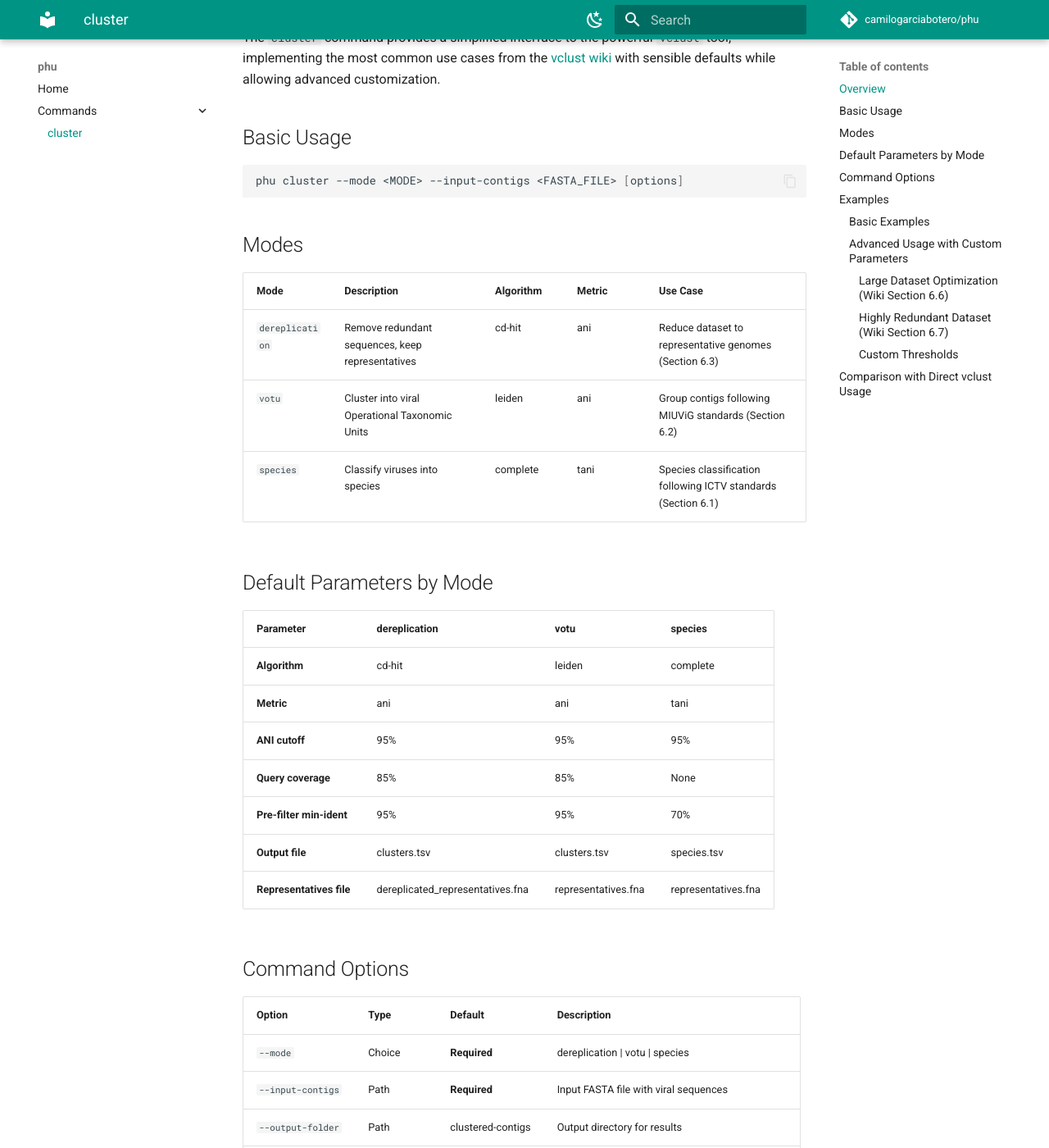
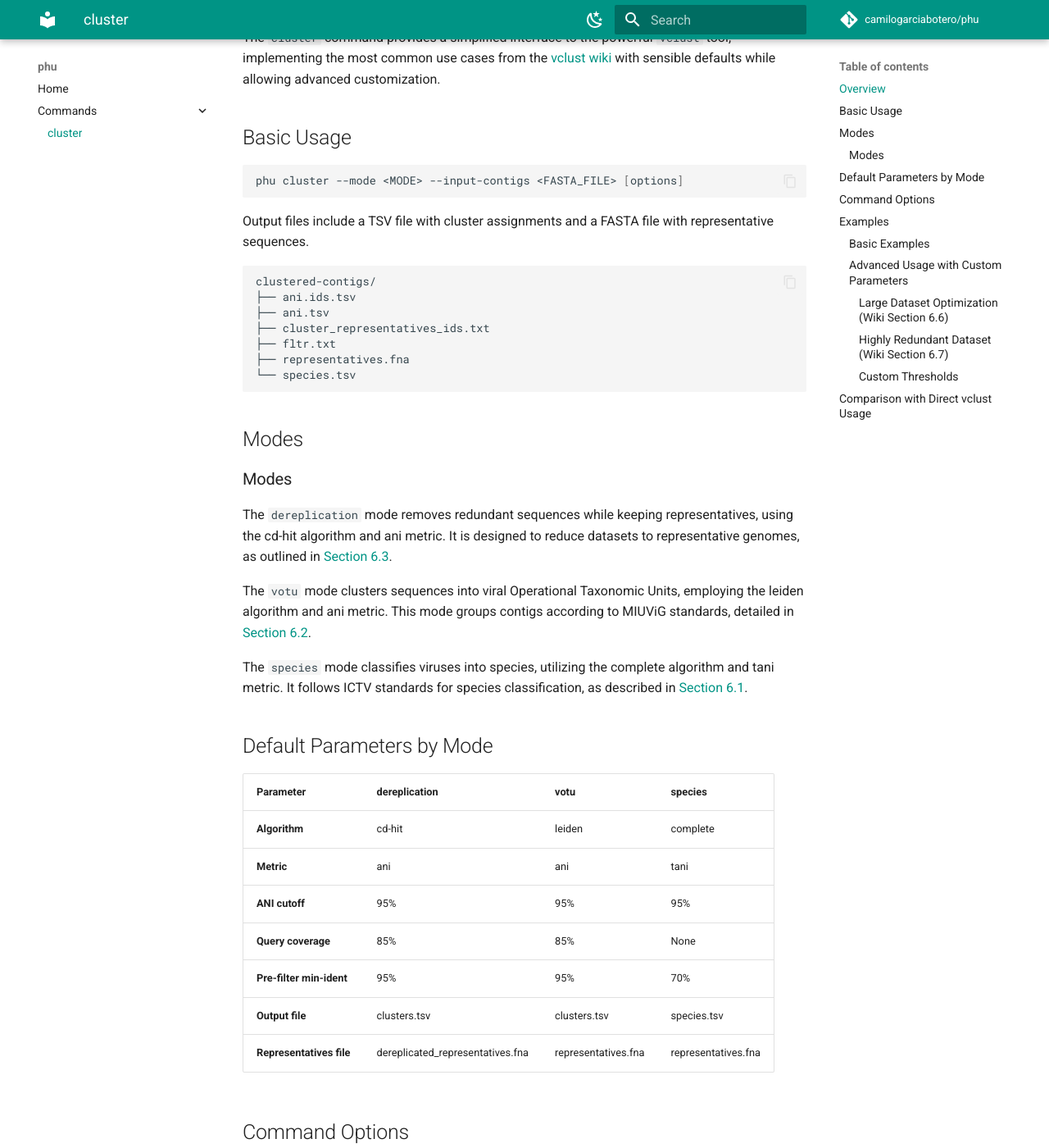
Before and after one commit to camilogarciabotero/phu, an MkDocs documentation site: the page built from docs/commands/cluster.md, in a window 1280 px wide and 1400 px high, scrolled down 289 px. Shown: the whole window at 82% size. Built offline with MkDocs 1.6.1 and Material for MkDocs 9.7.7, drawn with Linux system fonts in a browser that asks for light colours; comment, search, counter and statistics services are not loaded; some of the changed text lies outside the part shown.

Commit message:
Update README and cluster command documentation with improved installation instructions and detailed output file structure

````diff
--- a/docs/commands/cluster.md
+++ b/docs/commands/cluster.md
@@ -12,13 +12,28 @@
 phu cluster --mode <MODE> --input-contigs <FASTA_FILE> [options]
 ```
 
+Output files include a TSV file with cluster assignments and a FASTA file with representative sequences.
+
+```bash
+clustered-contigs/
+├── ani.ids.tsv
+├── ani.tsv
+├── cluster_representatives_ids.txt
+├── fltr.txt
+├── representatives.fna
+└── species.tsv
+```
+
+
 ## Modes
 
-| Mode | Description | Algorithm | Metric | Use Case |
-|------|-------------|-----------|--------|----------|
-| `dereplication` | Remove redundant sequences, keep representatives | cd-hit | ani | Reduce dataset to representative genomes (Section 6.3) |
-| `votu` | Cluster into viral Operational Taxonomic Units | leiden | ani | Group contigs following MIUViG standards (Section 6.2) |
-| `species` | Classify viruses into species | complete | tani | Species classification following ICTV standards (Section 6.1) |
+### Modes
+
+The `dereplication` mode removes redundant sequences while keeping representatives, using the cd-hit algorithm and ani metric. It is designed to reduce datasets to representative genomes, as outlined in [Section 6.3](https://github.com/refresh-bio/vclust/wiki/6-Use-cases#63-dereplicate-viral-contigs-into-representative-genomes).
+
+The `votu` mode clusters sequences into viral Operational Taxonomic Units, employing the leiden algorithm and ani metric. This mode groups contigs according to MIUViG standards, detailed in [Section 6.2](https://github.com/refresh-bio/vclust/wiki/6-Use-cases#62-assign-viral-contigs-into-votus-following-miuvig-standards).
+
+The `species` mode classifies viruses into species, utilizing the complete algorithm and tani metric. It follows ICTV standards for species classification, as described in [Section 6.1](https://github.com/refresh-bio/vclust/wiki/6-Use-cases#61-classify-viruses-into-species-and-genera-following-ictv-standards).
 
 ## Default Parameters by Mode
 
@@ -34,13 +49,36 @@
 
 ## Command Options
 
-| Option | Type | Default | Description |
-|--------|------|---------|-------------|
-| `--mode` | Choice | **Required** | dereplication \| votu \| species |
-| `--input-contigs` | Path | **Required** | Input FASTA file with viral sequences |
-| `--output-folder` | Path | clustered-contigs | Output directory for results |
-| `--threads` | Integer | 0 | Number of threads (0 = all cores) |
-| `--vclust-params` | String | None | Custom vclust parameters (see Advanced Usage) |
+```bash
+ Sequence clustering wrapper around external 'vclust' with three modes.
+
+ For advanced usage, provide custom vclust parameters as a quoted string.
+ See the vclust wiki for parameter details:
+ https://github.com/refresh-bio/vclust/wiki
+
+ Example:
+     phu cluster --mode votu --input-contigs genomes.fna
+
+╭─ Options ─────────────────────────────────────────────────────────────────╮
+│ *  --mode                   [dereplication|votu|s  dereplication | votu | │
+│                             pecies]                species                │
+│                                                    [required]             │
+│ *  --input-contigs          PATH                   Input FASTA [required] │
+│    --output-folder          PATH                   Output directory       │
+│                                                    [default:              │
+│                                                    clustered-contigs]     │
+│    --threads                INTEGER RANGE [x>=0]   0=all cores; otherwise │
+│                                                    N threads              │
+│                                                    [default: 0]           │
+│    --vclust-params          TEXT                   Custom vclust          │
+│                                                    parameters:            │
+│                                                    "--min-kmers 20        │
+│                                                    --outfmt lite --ani    │
+│                                                    0.97"                  │
+│    --help           -h                             Show this message and  │
+│                                                    exit.                  │
+╰───────────────────────────────────────────────────────────────────────────╯
+```
 
 ## Examples
 
````
Also changed, not shown: README.md (+3 -2 lines).
